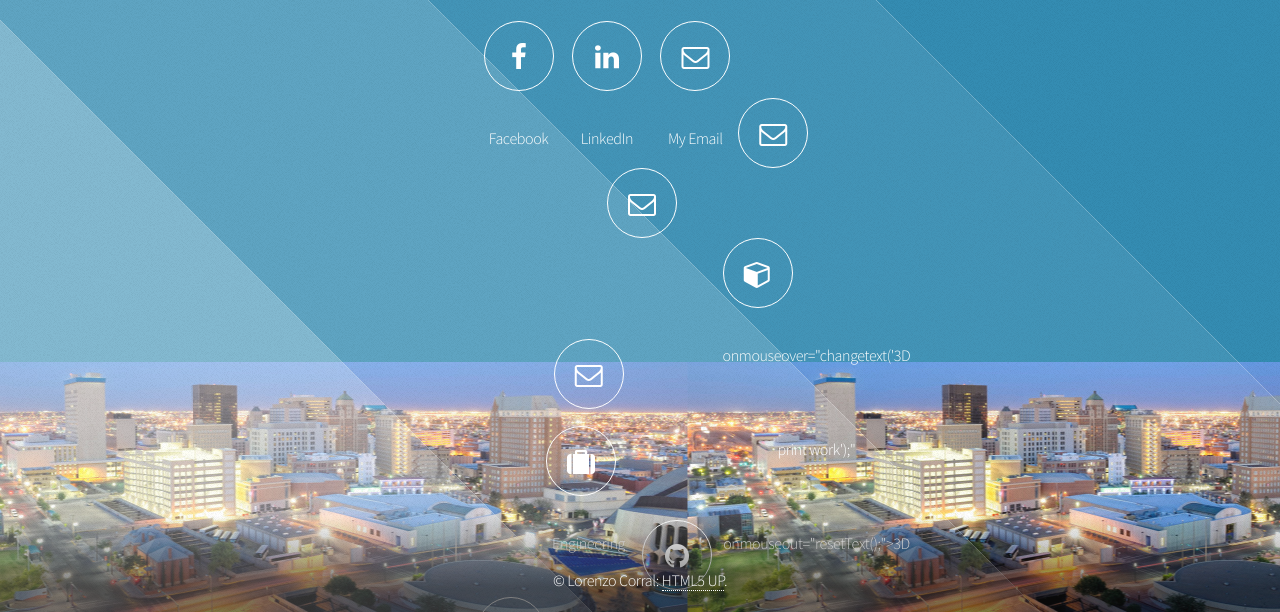
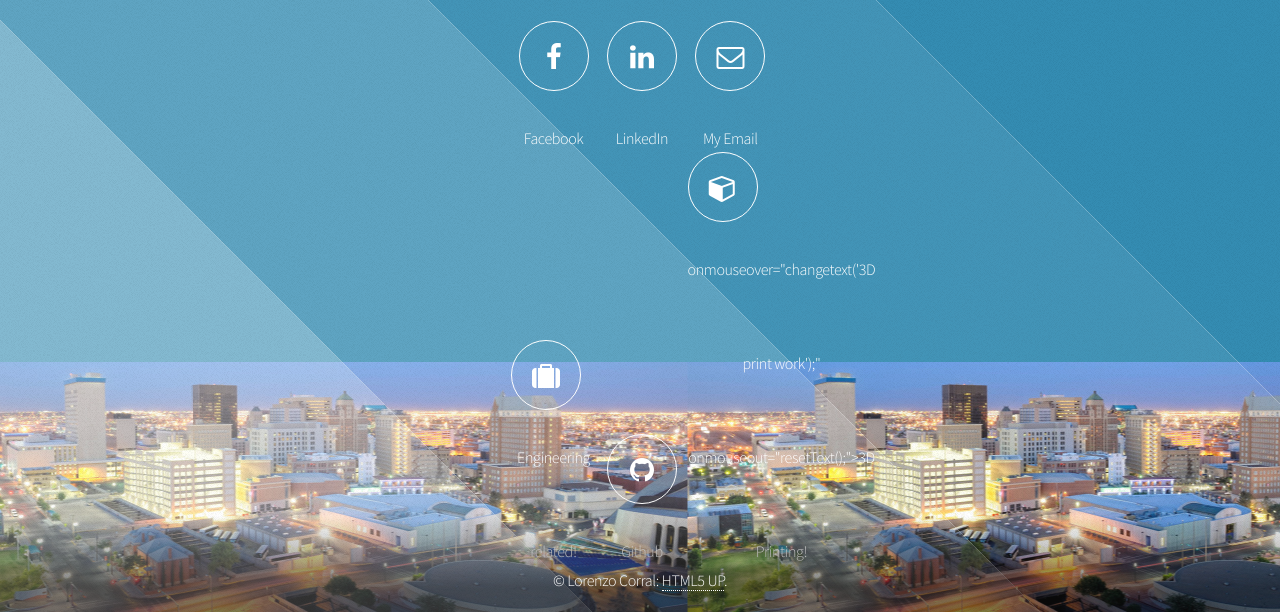
Before and after one commit to lcorral/lcorral.github.io, a plain HTML site: page index.html in a window 1280 px wide. Shown: the part 188-800 px from the top of the page. Drawn offline with Linux system fonts and the light colour scheme.

Commit message:
Update index.html

```diff
--- a/index.html
+++ b/index.html
@@ -56,13 +56,13 @@
 -->
 							<li><a href="https://www.facebook.com/theoneandonlyzo?_rdr=p" class="icon fa-facebook" onmouseover="changetext('Add me on Facebook');" onmouseout="resetText();">Facebook</a></li>
 							<li><a href="https://www.linkedin.com/pub/lorenzo-corral/52/700/978" class="icon fa-linkedin" onmouseover="changetext('Add me on LinkedIn');" onmouseout="resetText();">LinkedIn</a></li>
-							<li><a href="mailto:lcorral9@gmail.com" class="icon fa-envelope-o" onmouseover="changetext('3D print work');" onmouseout="resetText();">My Email</li>
+							<li><a href="mailto:lcorral9@gmail.com" class="icon fa-envelope-o" onmouseover="changetext('Contact me');" onmouseout="resetText();">My Email</a></li>
 						</ul>
 
 						<ul class="icons">
 							<li><a href="http://lorenzocorral.com/bio/" class="icon fa-suitcase" onmouseover="changetext('My skills');" onmouseout="resetText();">Engineering related!</a></li>
 							<li><a href="https://github.com/lcorral/lcorral.github.io.git" class="icon fa-github" onmouseover="changetext('Github');" onmouseout="resetText();><span class="label">Github</span></a></li>
-							<li><a href="http://lorenzocorral.com/3d" class="icon fa-cube">onmouseover="changetext('3D print work');" onmouseout="resetText();">3D Printing!</a></li>
+							<li><a href="http://lorenzocorral.com/3d" class="icon fa-cube"> onmouseover="changetext('3D print work');" onmouseout="resetText();">3D Printing!</a></li>
 						<p id="status_text">&nbsp;</p>
 						</ul>
 
```
